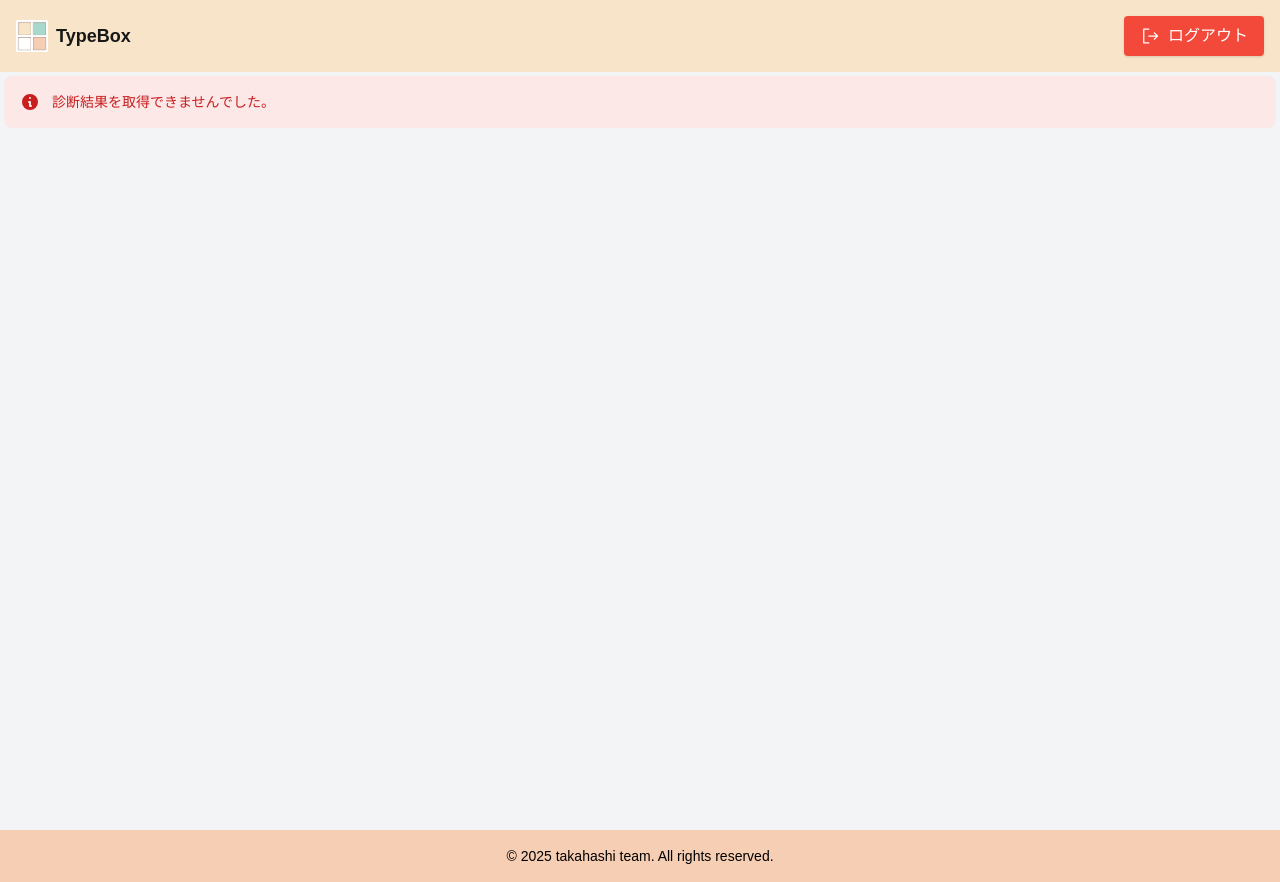
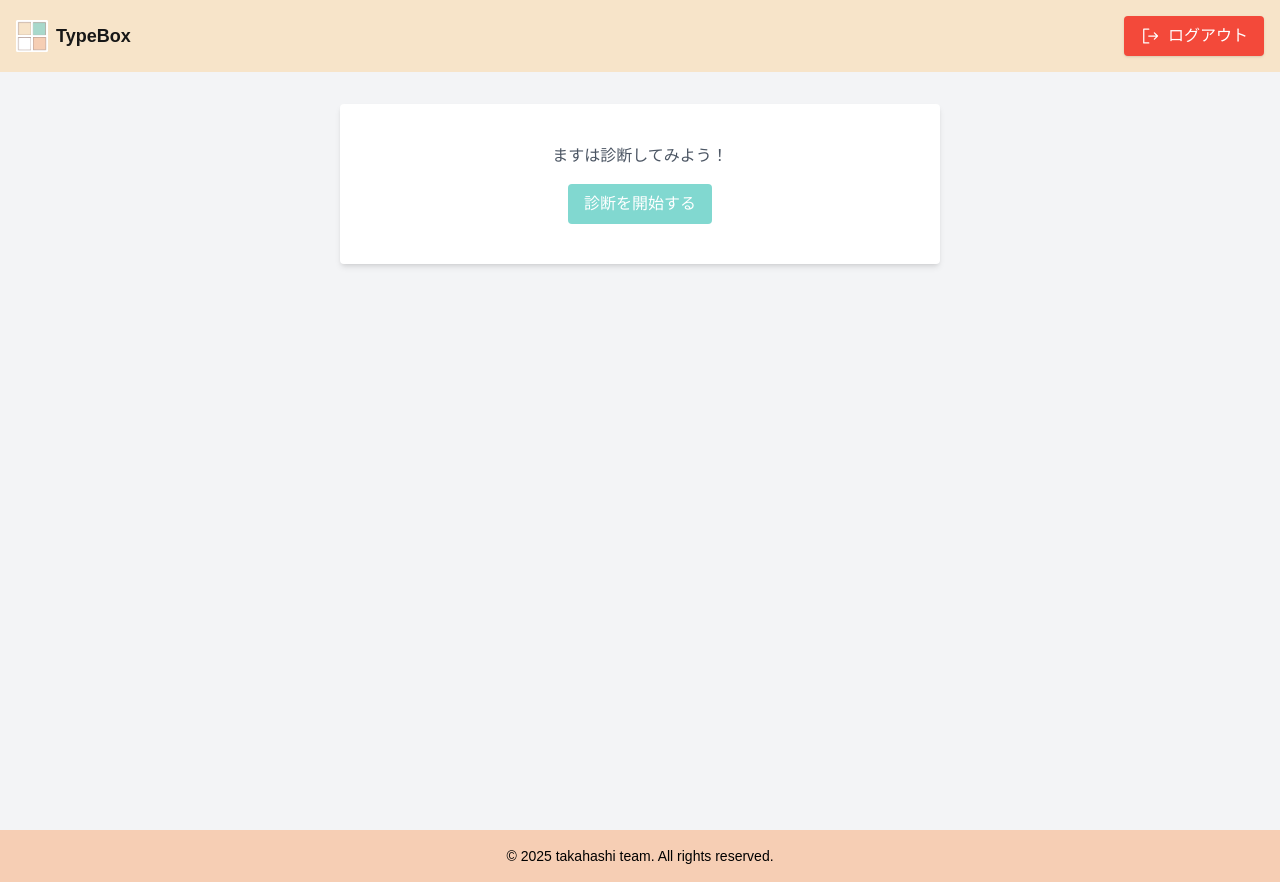
Before and after one commit to Take327/typebox, a Next.js app: page / in a window 1280 px wide. Built offline with nearby package versions, Linux system fonts and the light colour scheme; no server answers.

Commit message:
登録情報無し時のカード作成

```diff
--- a/src/app/mypage/MyPage.tsx
+++ b/src/app/mypage/MyPage.tsx
@@ -10,6 +10,7 @@ import { useRouter } from "next/router";
 import { formatDiagnosisData } from "@/utils/formatDiagnosisData";
 import FlowbitAlertError from "../components/Flowbit/FlowbitAlertError";
 import { convertScoreToDiagnosisResult } from "@/utils/mbti/mbtiUtils";
+import NoDiagnosisCard from "./card/NoDiagnosisCard";
 
 /**
  * マイページを表示するコンポーネント。
@@ -117,12 +118,10 @@ export default function MyPage(): React.JSX.Element {
 
   return (
     <>
-      {error == null ? <></> : <FlowbitAlertError msg={error} />}
+      {diagnosisData == null ? (
+        <NoDiagnosisCard />
+      ) : (
         <div className="grid grid-cols-1 gap-6 p-6 sm:grid-cols-2 lg:grid-cols-3">
-        {diagnosisData == null ? (
-          <></>
-        ) : (
-          <>
           {/* 診断データ */}
           <DiagnosisCard diagnosisData={diagnosisData} />
           {/* 所属グループ */}
@@ -134,9 +133,8 @@ export default function MyPage(): React.JSX.Element {
             autoApproval={autoApproval}
             setAutoApproval={setAutoApproval}
           />
-          </>
+        </div>
       )}
-      </div>
     </>
   );
 }
--- /dev/null
+++ b/src/app/mypage/card/NoDiagnosisCard.tsx
@@ -0,0 +1,16 @@
+"use client";
+import React from "react";
+import Link from "next/link";
+
+export default function NoDiagnosisCard() {
+  return (
+    <div className="flex justify-center p-8">
+      <div className="w-4/5 min-w-80 p-10 flex flex-col items-center rounded bg-white shadow-md transition-shadow duration-300 hover:shadow-lg sm:max-h-[600px] sm:max-w-[600px]">
+        <p className="text-gray-600">ますは診断してみよう！</p>
+        <Link href="/diagnosis/start">
+          <button className="px-4 py-2 mt-4 text-white rounded bg-81d8d0 hover:bg-81d8d0/90">診断を開始する</button>
+        </Link>
+      </div>
+    </div>
+  );
+}
```
Lines whose indentation alone changed are shown as unchanged.
